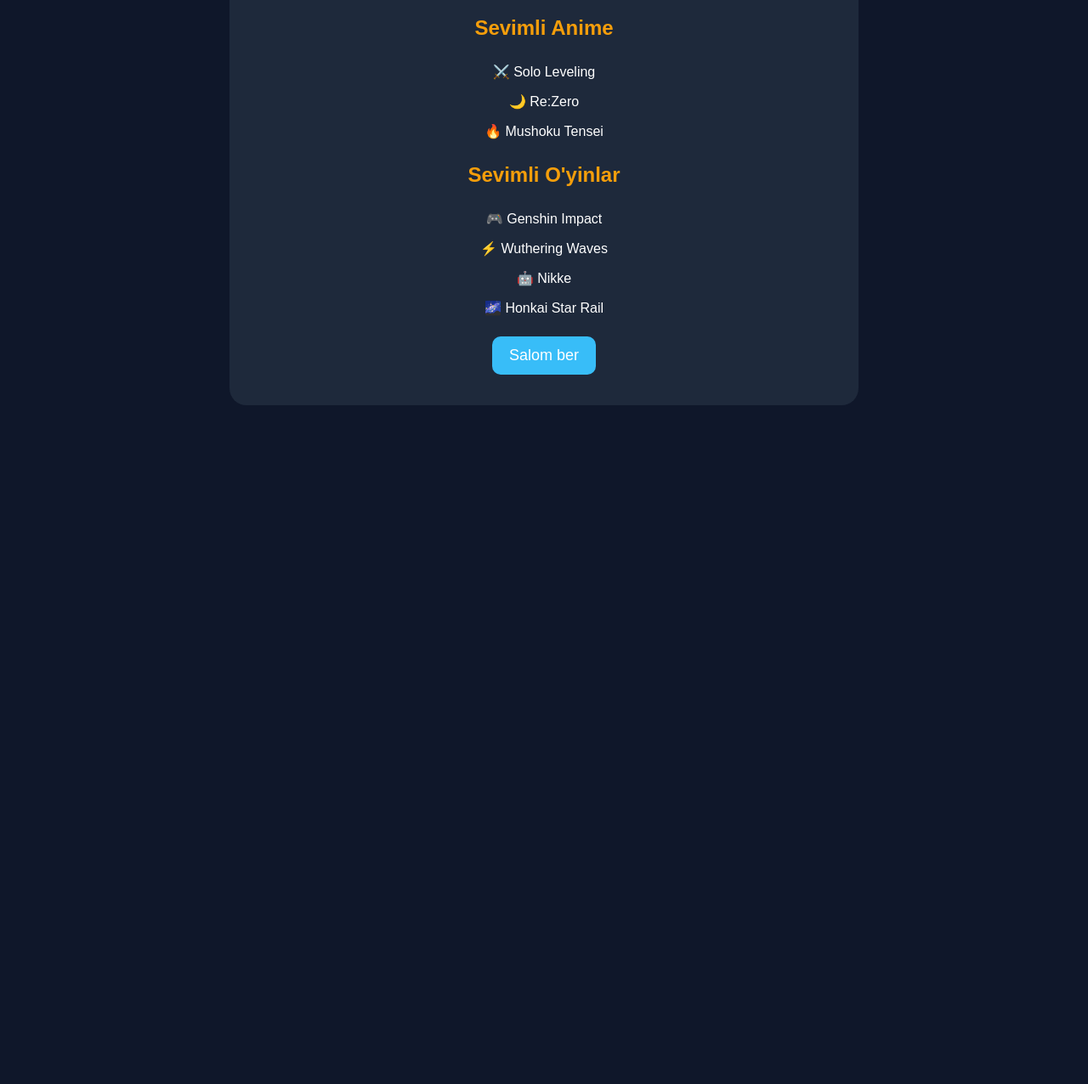
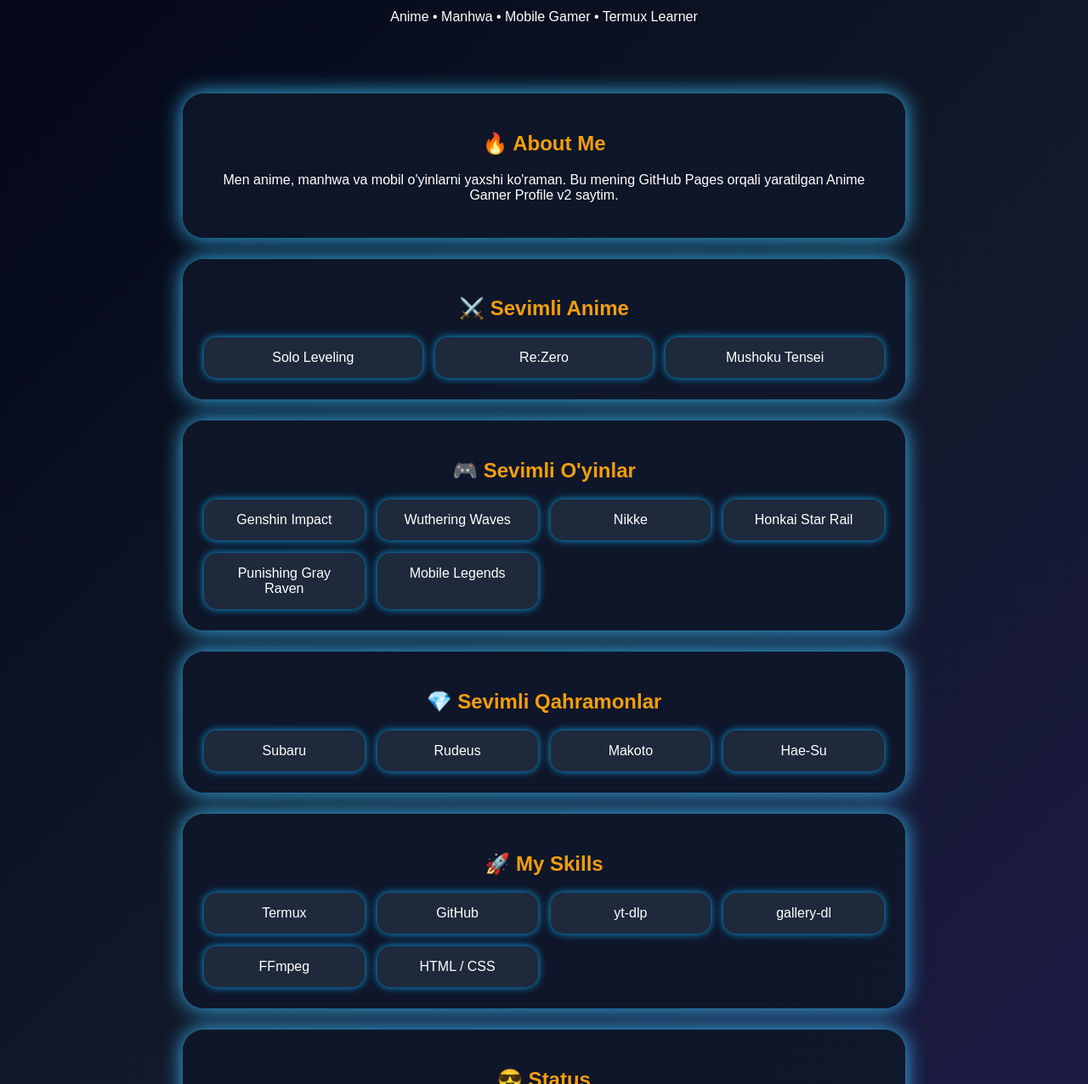
Before and after one commit to demonanosvoldigoad02202002-boop/termux-toolbox, a plain HTML site: page index.html in a window 1280 px wide. Shown: the part 147-1423 px from the top of the page at 85% size. Before the commit the page ends 800 px from the top, so only its background shows below. Drawn offline with Linux system fonts and the light colour scheme.

Commit message:
anime gamer profile v2

```diff
--- a/index.html
+++ b/index.html
@@ -1,96 +1,144 @@
 <!DOCTYPE html>
-<html>
+<html lang="uz">
 <head>
 <meta charset="UTF-8">
 <meta name="viewport" content="width=device-width, initial-scale=1.0">
-<title>Abu Bakr | Anime Gamer</title>
+<title>Abu Bakr | Anime Gamer Profile</title>
 
 <style>
 body{
-background:#0f172a;
+margin:0;
+font-family:Arial,sans-serif;
+background:linear-gradient(135deg,#020617,#111827,#1e1b4b);
 color:white;
-font-family:Arial,sans-serif;
 text-align:center;
-padding:20px;
+}
+
+.hero{
+padding:40px 20px;
 }
 
 .card{
-background:#1e293b;
-padding:20px;
-border-radius:20px;
-max-width:700px;
-margin:auto;
+background:rgba(15,23,42,.9);
+max-width:800px;
+margin:25px auto;
+padding:25px;
+border-radius:25px;
+box-shadow:0 0 25px #38bdf8;
 }
 
 h1{
+font-size:42px;
 color:#38bdf8;
+text-shadow:0 0 15px #38bdf8;
 }
 
 h2{
 color:#f59e0b;
 }
 
-ul{
-list-style:none;
-padding:0;
+.grid{
+display:grid;
+grid-template-columns:repeat(auto-fit,minmax(180px,1fr));
+gap:15px;
 }
 
-li{
-padding:8px;
+.item{
+background:#1e293b;
+padding:15px;
+border-radius:15px;
+box-shadow:0 0 10px #0ea5e9;
 }
 
 button{
-background:#38bdf8;
+background:#0ea5e9;
 color:white;
 border:none;
-padding:12px 20px;
-border-radius:10px;
+padding:14px 22px;
+border-radius:14px;
 font-size:18px;
 }
 
 button:hover{
-background:#0284c7;
+background:#2563eb;
+}
+
+.footer{
+padding:25px;
+color:#94a3b8;
 }
 </style>
 </head>
 
 <body>
 
+<section class="hero">
+<h1>Abu Bakr</h1>
+<p>Anime • Manhwa • Mobile Gamer • Termux Learner</p>
+</section>
+
 <div class="card">
+<h2>🔥 About Me</h2>
+<p>Men anime, manhwa va mobil o'yinlarni yaxshi ko'raman. Bu mening GitHub Pages orqali yaratilgan Anime Gamer Profile v2 saytim.</p>
+</div>
 
-<h1>Abu Bakr</h1>
+<div class="card">
+<h2>⚔️ Sevimli Anime</h2>
+<div class="grid">
+<div class="item">Solo Leveling</div>
+<div class="item">Re:Zero</div>
+<div class="item">Mushoku Tensei</div>
+</div>
+</div>
 
-<p>Anime va mobil o'yin ishqibozi</p>
+<div class="card">
+<h2>🎮 Sevimli O'yinlar</h2>
+<div class="grid">
+<div class="item">Genshin Impact</div>
+<div class="item">Wuthering Waves</div>
+<div class="item">Nikke</div>
+<div class="item">Honkai Star Rail</div>
+<div class="item">Punishing Gray Raven</div>
+<div class="item">Mobile Legends</div>
+</div>
+</div>
 
-<h2>Sevimli Anime</h2>
+<div class="card">
+<h2>💎 Sevimli Qahramonlar</h2>
+<div class="grid">
+<div class="item">Subaru</div>
+<div class="item">Rudeus</div>
+<div class="item">Makoto</div>
+<div class="item">Hae-Su</div>
+</div>
+</div>
 
-<ul>
-<li>⚔️ Solo Leveling</li>
-<li>🌙 Re:Zero</li>
-<li>🔥 Mushoku Tensei</li>
-</ul>
+<div class="card">
+<h2>🚀 My Skills</h2>
+<div class="grid">
+<div class="item">Termux</div>
+<div class="item">GitHub</div>
+<div class="item">yt-dlp</div>
+<div class="item">gallery-dl</div>
+<div class="item">FFmpeg</div>
+<div class="item">HTML / CSS</div>
+</div>
+</div>
 
-<h2>Sevimli O'yinlar</h2>
+<div class="card">
+<h2>😎 Status</h2>
+<button onclick="powerUp()">Power Up</button>
+<p id="status">Kutilyapti...</p>
+</div>
 
-<ul>
-<li>🎮 Genshin Impact</li>
-<li>⚡ Wuthering Waves</li>
-<li>🤖 Nikke</li>
-<li>🌌 Honkai Star Rail</li>
-</ul>
-
-<button onclick="showMessage()">
-Salom ber
-</button>
-
-<p id="msg"></p>
-
+<div class="footer">
+<p>Made with Termux + GitHub Pages by Abu Bakr</p>
 </div>
 
 <script>
-function showMessage(){
-document.getElementById("msg").innerHTML =
-"Salom Abu! Sayting ishlayapti 😎";
+function powerUp(){
+document.getElementById("status").innerHTML =
+"Abu Gamer Mode yoqildi 🔥";
 }
 </script>
 
```
